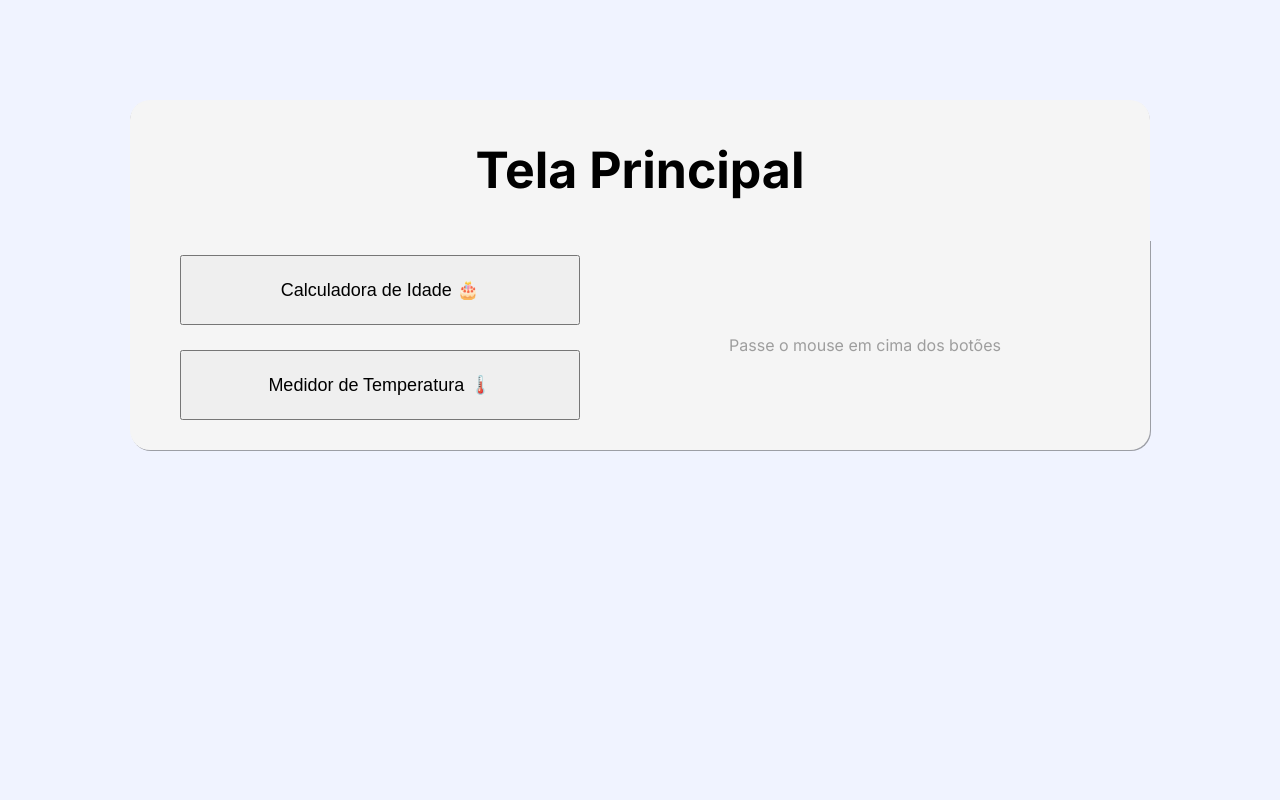
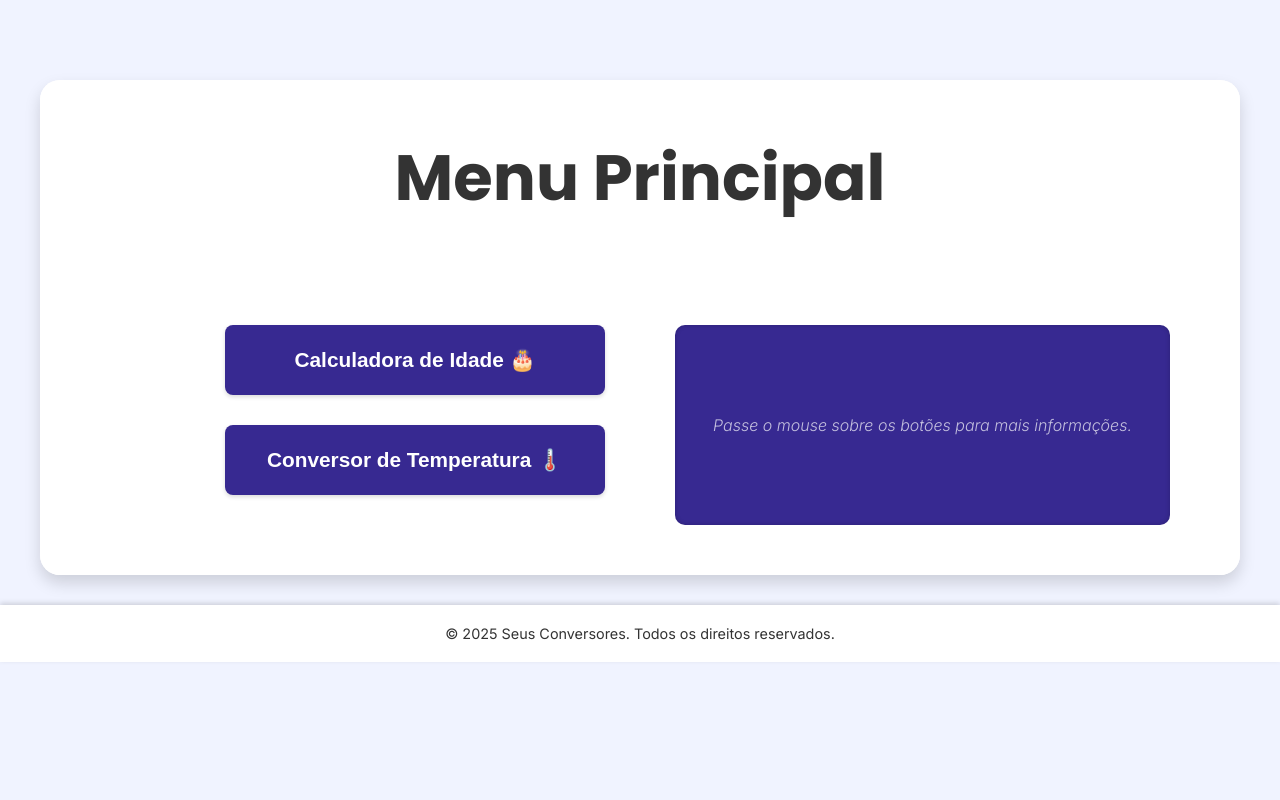
Before and after one commit to andreluistavaresmossignato/proj-pw2-amsds-b2, a PHP site: page / in a window 1280 px wide. Run offline with PHP 8.4, Linux system fonts and the light colour scheme.

Commit message:
Projeto quase finalizado

```diff
--- a/estilos/idade.css
+++ b/estilos/idade.css
@@ -30,6 +30,12 @@ h2 {
     margin-top: 50px;
     color: var(--cor-primaria);
     text-align: center;
+}
+
+.container {
+    display: flex;
+    flex-direction: column;
+    align-items: center;
 }
 
 form {
--- a/estilos/style.css
+++ b/estilos/style.css
@@ -2,40 +2,95 @@
 
 @import url('https://fonts.googleapis.com/css2?family=Figtree:ital,wght@0,300..900;1,300..900&family=Inter:ital,opsz,wght@0,14..32,100..900;1,14..32,100..900&family=Poppins:ital,wght@0,100;0,200;0,300;0,400;0,500;0,600;0,700;0,800;0,900;1,100;1,200;1,300;1,400;1,500;1,600;1,700;1,800;1,900&display=swap');
 
+:root {
+    /* Fontes */
+    --fontePrincipal: 'Inter', sans-serif;
+    --fonteSecundaria: 'Poppins', sans-serif;
+
+    /* Cores */
+    --corPrimaria: #372991;
+    --corSecundaria: #F0F3FF;
+    --corCardFundo: #FFFFFF;
+    --btnIdadeColor: #5d4dc6;
+    --btnTemperaturaColor: #2711b7;
+    --corTextoClaro: #FFFFFF;
+    --corTextoEscuro: #333333;
+    --corBordaClara: rgba(0, 0, 0, 0.1);
+    --corSombraLeve: rgba(0, 0, 0, 0.15);
+    --corTextoPadraoInfo: rgba(255, 255, 255, 0.7);
+}
+
 * {
     margin: 0;
     padding: 0;
-}
-
-:root {
-    /* Fontes */
-    --fontePrincipal: 'Inter', sans-serif;
-
-    /* Cores */
-    --btnIdadeColor: rgb(206, 223, 249);
-    --btnTemperaturaColor: rgb(255, 179, 179);
+    box-sizing: border-box;
 }
 
 body {
     font-family: var(--fontePrincipal);
-    background-color: #F0F3FF;
+    background-color: var(--corSecundaria);
+    display: flex;
+    flex-direction: column;
+    min-height: 100vh;
+    justify-content: space-between;
 }
 
 h1 {
+    font-family: var(--fonteSecundaria);
     text-align: center;
-    margin: 30px 0px 30px 0px;
+    margin: 30px 0;
+    color: var(--corTextoEscuro);
+    font-size: 2.5em;
+    padding: 0 15px;
 }
 
-section#principal, header {
-    background-color: white;
-    margin: auto;
+#content-card {
+    background-color: var(--corCardFundo);
+    margin: 50px auto 20px auto;
+    width: 100%;
+    max-width: 1000px;
+    box-shadow: 0 8px 16px var(--corSombraLeve);
+    border-radius: 20px;
+    display: flex;
+    flex-direction: column;
+    overflow: hidden;
+    flex-grow: 1;
 }
 
 header {
-    margin-top: 100px;
-    background-color: whitesmoke;
-    border-radius: 20px 20px 0px 0px;
-    box-shadow: 0px 1px 0px 0px rgba(0, 0, 0, 0.354);
+    background-color: var(--corCardFundo);
+    padding: 20px;
+    border-radius: 0;
+    box-shadow: none;
+}
+
+main {
+    flex-grow: 1;
+    background-color: var(--corCardFundo);
+    padding: 20px;
+    border-radius: 0;
+    box-shadow: none;
+    display: flex;
+    justify-content: center;
+    align-items: flex-start;
+}
+
+section#principal {
+    width: 100%;
+    display: flex;
+    align-items: center;
+    justify-content: center;
+    padding: 0;
+    min-height: 250px;
+}
+
+section#container {
+    width: 100%;
+    display: flex;
+    flex-direction: column;
+    align-items: center;
+    justify-content: center;
+    gap: 30px;
 }
 
 section#botoes {
@@ -43,144 +98,195 @@ section#botoes {
     flex-flow: row wrap;
     justify-content: center;
     align-items: center;
+    gap: 20px;
+    margin-bottom: 0;
+}
+
+.btn-link {
+    text-decoration: none;
+    display: block;
+}
+
+.btn_telaPrincipal {
+    background-color: var(--corPrimaria);
+    color: var(--corTextoClaro);
+    padding: 15px 30px;
+    border: none;
+    border-radius: 8px;
+    font-size: 1.1em;
+    font-weight: 600;
+    cursor: pointer;
+    transition: all 0.3s ease;
+    box-shadow: 0 2px 4px var(--corSombraLeve);
+    display: flex;
+    align-items: center;
+    justify-content: center;
+    min-width: 250px;
+    height: 60px;
 }
 
 .btn_telaPrincipal:hover {
-    cursor: pointer;
-    border: 2px solid black;
+    transform: translateY(-3px);
+    box-shadow: 0 6px 12px rgba(0, 0, 0, 0.25);
 }
 
-section#principal {
-    background-color: whitesmoke;
-    border-radius: 0px 0px 20px 20px;
-    box-shadow: 1px 1px 0px 0px rgba(0, 0, 0, 0.354);
-}
-
-button#idade:hover {
+button#btnIdade:hover {
     background-color: var(--btnIdadeColor);
 }
 
-button#temperatura:hover {
+button#btnTemperatura:hover {
     background-color: var(--btnTemperaturaColor);
 }
 
-p#txtPadrao {
-    text-align: center;
-    color: rgba(0, 0, 0, 0.358);
+section#infos {
+    background-color: var(--corPrimaria);
+    color: var(--corTextoClaro);
+    padding: 25px;
+    border-radius: 10px;
+    min-height: 120px;
+    width: 80%;
+    max-width: 600px;
+    position: relative;
+    box-shadow: inset 0 0 5px rgba(0, 0, 0, 0.2);
+    transition: background-color 0.3s ease, border 0.3s ease;
+    display: flex;
+    align-items: center;
+    justify-content: center;
 }
 
-p#txtTemperatura, p#txtIdade{
+.info-text {
+    position: absolute;
+    top: 50%;
+    left: 50%;
+    transform: translate(-50%, -50%);
+    width: 90%;
     text-align: center;
-    display: none;
+    opacity: 0;
+    visibility: hidden;
+    transition: opacity 0.3s ease, visibility 0.3s ease;
+    padding: 5px;
+}
+
+.info-text.active {
+    opacity: 1;
+    visibility: visible;
+}
+
+p#txtPadrao {
+    color: var(--corTextoPadraoInfo);
+    font-style: italic;
+    font-weight: 300;
+}
+
+footer {
+    text-align: center;
+    padding: 20px;
+    margin-top: 30px;
+    color: var(--corTextoEscuro);
+    font-size: 0.9em;
+    background-color: var(--corCardFundo);
+    box-shadow: 0 -2px 5px var(--corSombraLeve);
 }
 
 /* Celulares pequenos */
 @media (max-width: 480px) {
-    section#infos {
-        width: 80%;
-        margin: auto;
-        padding: 20px;
-        border-radius: 10px;
+    h1 {
+        font-size: 2em;
     }
     .btn_telaPrincipal {
-        width: 200px;
-        height: 30px;
-        margin: auto;
-        margin: 5px 10px 20px 0px;
+        width: 90%;
+        max-width: 280px;
+        font-size: 1em;
+        height: 50px;
     }
-    section#principal, header{
-        padding: 10px;
-        width: 100vw;
-        margin: 0;
-        padding: 0;
+    section#infos {
+        width: 90%;
+        margin: 20px auto;
+        padding: 15px;
+        min-height: 100px;
     }
-
-    section#principal, header{
-        padding: 5px;
+    #content-card {
+        margin-top: 20px;
+        border-radius: 0;
     }
 }
 
 /* Celulares médios e tablets pequenos */
 @media (min-width: 481px) and (max-width: 768px) {
     h1 {
-        font-size: 400px;
+        font-size: 2.8em;
     }
     .btn_telaPrincipal {
-        width: 300px;
-        height: 40px;
-        margin: 5px 10px 20px 0px;
+        width: 280px;
+        height: 55px;
+        font-size: 1.1em;
     }
-    section#principal, header {
-        padding: 5px;
+    section#infos {
+        width: 70%;
+        margin: 30px auto;
+        min-height: 110px;
     }
-    /* Adicione outros estilos específicos para esta faixa */
 }
 
 /* Tablets e tela pequenas */
-@media (max-width: 1024px) {
-
-    section#principal, header{
-        padding: 10px;
-        max-width: 700px;
-    }
-
+@media (min-width: 769px) and (max-width: 1024px) {
     h1 {
-        font-size: 45px;
+        font-size: 3.5em;
     }
     .btn_telaPrincipal {
-        width: 300px;
-        height: 40px;
-        margin: 5px 10px 20px 0px;
+        width: 320px;
+        height: 60px;
+        font-size: 1.2em;
     }
     section#infos {
-        width: 40%;
-        margin: auto;
-        padding: 20px;
-        border-radius: 10px;
+        width: 60%;
+        margin: 40px auto;
+        min-height: 130px;
     }
-
+    section#container {
+        flex-direction: column;
+        gap: 40px;
+    }
+    section#botoes {
+        width: 100%;
+        flex-direction: row;
+        justify-content: center;
+    }
+    section#infos {
+        width: 80%;
+    }
 }
 
 /* Telas grandes (desktop) */
 @media (min-width: 1025px) {
-    section#principal, header{
-        padding: 10px;
-        max-width: 1000px;
+    h1 {
+        font-size: 4em;
     }
-
-    section#infos {
-        width: 40%;
-        margin: auto;
-        padding: 20px;
-        border-radius: 10px;
+    #content-card {
+        max-width: 1200px;
+        margin-top: 80px;
     }
-
-    h1 {
-        font-size: 50px;
-    }
-
-    .btn_telaPrincipal {
-        width: 400px;
-        height: 70px;
-        margin: auto;
-        margin: 5px 10px 20px 5px;
-        font-size: 18px;
-    }
-
-    #container {
-        display: flex;
+    section#container {
+        flex-direction: row;
         justify-content: space-around;
         align-items: flex-start;
+        padding: 30px;
     }
-
     section#botoes {
         width: 45%;
-        display: flex;
         flex-direction: column;
         align-items: flex-end;
+        gap: 30px;
     }
-
+    .btn_telaPrincipal {
+        width: 380px;
+        height: 70px;
+        font-size: 1.3em;
+    }
     section#infos {
-        width: 30%;
+        width: 45%;
+        min-height: 200px;
+        padding: 30px;
+        margin: 0;
     }
 }
--- a/index.html
+++ b/index.html
@@ -4,33 +4,38 @@
     <meta charset="UTF-8">
     <meta name="viewport" content="width=device-width, initial-scale=1.0">
     <link rel="stylesheet" href="estilos/style.css">
-    <title>Menu</title>
+    <title>Menu Principal</title>
 </head>
 <body>
     <section id="tudo">
+        <div id="content-card">
             <header>
-            <h1>Tela Principal</h1>
+                <h1>Menu Principal</h1>
             </header>
             <main>
                 <section id="principal">
                     <section id="container">
                         <section id="botoes">
-                        <a href="idade.php" onmouseover="aparecerTexto('idade')" onmouseout="someTexto('idade')">
-                            <button class="btn_telaPrincipal" id="idade">Calculadora de Idade 🎂</button>
+                            <a href="idade.php" class="btn-link" onmouseover="aparecerTexto('idade')" onmouseout="someTexto('idade')">
+                                <button class="btn_telaPrincipal" id="btnIdade">Calculadora de Idade 🎂</button>
                             </a>
-                        <a href="temperatura.php" onmouseover="aparecerTexto('temperatura')" onmouseout="someTexto('temperatura')">
-                            <button class="btn_telaPrincipal" id="temperatura">Medidor de Temperatura 🌡️</button>
+                            <a href="temperatura.php" class="btn-link" onmouseover="aparecerTexto('temperatura')" onmouseout="someTexto('temperatura')">
+                                <button class="btn_telaPrincipal" id="btnTemperatura">Conversor de Temperatura 🌡️</button>
                             </a>
                         </section>
                         <section id="infos">
-                        <p id="txtPadrao">Passe o mouse em cima dos botões</p>
-                        <p id="txtTemperatura">Use esta ferramenta para converter rapidamente valores entre diferentes escalas de temperatura: Celsius, Fahrenheit e Kelvin.</p>
-                        <p id="txtIdade">Descubra sua idade com precisão! Informe sua data de nascimento e a calculadora mostrará exatamente quantos anos, meses e dias você tem.</p>
-                    </section>
+                            <p id="txtPadrao" class="info-text active">Passe o mouse sobre os botões para mais informações.</p>
+                            <p id="txtTemperatura" class="info-text">Use esta ferramenta para converter rapidamente valores entre diferentes escalas de temperatura: Celsius, Fahrenheit e Kelvin.</p>
+                            <p id="txtIdade" class="info-text">Descubra sua idade com precisão! Informe sua data de nascimento e a calculadora mostrará exatamente quantos anos você tem, além disso, mostrará recomendações para cada idade.</p>
                         </section>
                     </section>
                 </section>
             </main>
+        </div>
+        <footer>
+            <p>&copy; 2025 Seus Conversores. Todos os direitos reservados.</p>
+        </footer>
+    </section>
     <script src="JS/index.js"></script>
 </body>
 </html>
```
Also changed, not shown: JS/index.js (+20 -28 lines), estilos/temperatura.css (+23 -19 lines), idade.php (+16 -6 lines). Lines whose indentation alone changed are shown as unchanged.
